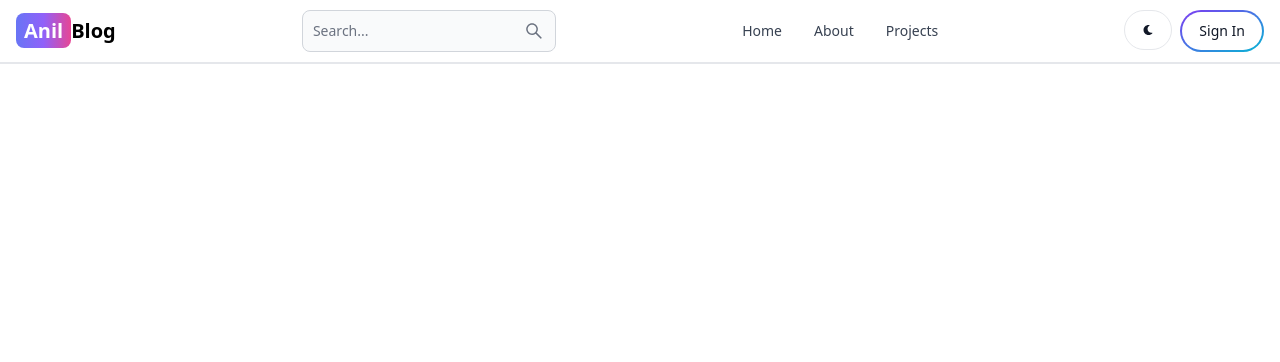
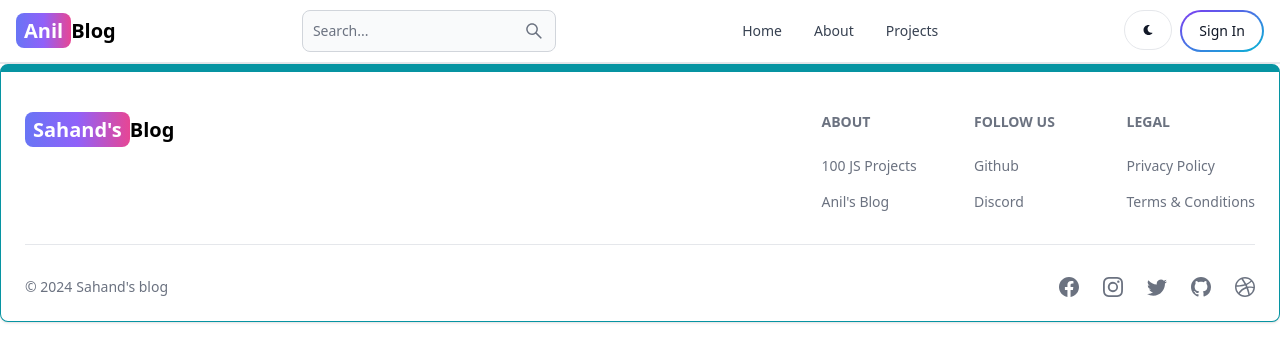
Before and after one commit to anilgyawali0623/mern-blog, a React (Vite) app in the folder client/: page /projects in a window 1280 px wide. Shown: the top 362 px of the page. Built offline with nearby package versions, Linux system fonts and the light colour scheme.

Commit message:
footer component ui

```diff
--- a/client/src/App.jsx
+++ b/client/src/App.jsx
@@ -7,6 +7,7 @@
 import Dashboard from "./pages/Dashboard";
 import Projects from "./pages/Projects";
 import Header from "./components/Header";
+import Footer from "./components/Footer";
 function App() {
   return (
     <BrowserRouter>
@@ -19,6 +20,7 @@
         <Route path="/dashboard" element={<Dashboard />} />
         <Route path="/projects" element={<Projects />} />
       </Routes>
+       <Footer/>
     </BrowserRouter>
   );
 }
--- /dev/null
+++ b/client/src/components/Footer.jsx
@@ -0,0 +1,89 @@
+import { Footer } from "flowbite-react";
+import { Link } from "react-router-dom";
+import {
+  BsFacebook,
+  BsInstagram,
+  BsTwitter,
+  BsGithub,
+  BsDribbble,
+} from "react-icons/bs";
+export default function FooterCom() {
+  return (
+    <Footer container className="border border-t-8 border-teal-500">
+      <div className="w-full max-w-7xl mx-auto">
+        <div className="grid w-full justify-between sm:flex md:grid-cols-1">
+          <div className="mt-5">
+            <Link
+              to="/"
+              className="self-center whitespace-nowrap text-lg sm:text-xl font-semibold dark:text-white"
+            >
+              <span className="px-2 py-1 bg-gradient-to-r from-indigo-500 via-purple-500 to-pink-500 rounded-lg text-white">
+                Sahand's
+              </span>
+              Blog
+            </Link>
+          </div>
+          <div className="grid grid-cols-2 gap-8 mt-4 sm:grid-cols-3 sm:gap-6">
+            <div>
+              <Footer.Title title="About" />
+              <Footer.LinkGroup col>
+                <Footer.Link
+                  href="https://www.100jsprojects.com"
+                  target="_blank"
+                  rel="noopener noreferrer"
+                >
+                  100 JS Projects
+                </Footer.Link>
+                <Footer.Link
+                  href="/about"
+                  target="_blank"
+                  rel="noopener noreferrer"
+                >
+                  Anil's Blog
+                </Footer.Link>
+              </Footer.LinkGroup>
+            </div>
+            <div>
+              <Footer.Title title="Follow us" />
+              <Footer.LinkGroup col>
+                <Footer.Link
+                  href="https://www.github.com/sahandghavidel"
+                  target="_blank"
+                  rel="noopener noreferrer"
+                >
+                  Github
+                </Footer.Link>
+                <Footer.Link href="#">Discord</Footer.Link>
+              </Footer.LinkGroup>
+            </div>
+            <div>
+              <Footer.Title title="Legal" />
+              <Footer.LinkGroup col>
+                <Footer.Link href="#">Privacy Policy</Footer.Link>
+                <Footer.Link href="#">Terms &amp; Conditions</Footer.Link>
+              </Footer.LinkGroup>
+            </div>
+          </div>
+        </div>
+        <Footer.Divider />
+        <div className="w-full sm:flex sm:items-center sm:justify-between">
+          <Footer.Copyright
+            href="#"
+            by="Sahand's blog"
+            year={new Date().getFullYear()}
+          />
+          <div className="flex gap-6 sm:mt-0 mt-4 sm:justify-center">
+            <Footer.Icon href="#" icon={BsFacebook} />
+            <Footer.Icon href="#" icon={BsInstagram} />
+            <Footer.Icon href="#" icon={BsTwitter} />
+            <Footer.Icon
+              href="https://github.com/sahandghavidel"
+              icon={BsGithub}
+            />
+            <Footer.Icon href="#" icon={BsDribbble} />
+          </div>
+        </div>
+      </div>
+    </Footer>
+  );
+}
--- a/client/src/pages/Signup.jsx
+++ b/client/src/pages/Signup.jsx
@@ -30,7 +30,7 @@
       }
       setLoading(false);
        if(res.ok){
-        navigate('/sign-in')
+        navigate('/sign-inylk')
        }
     } catch (error) {
       setErrorMessage(error.message);
```
